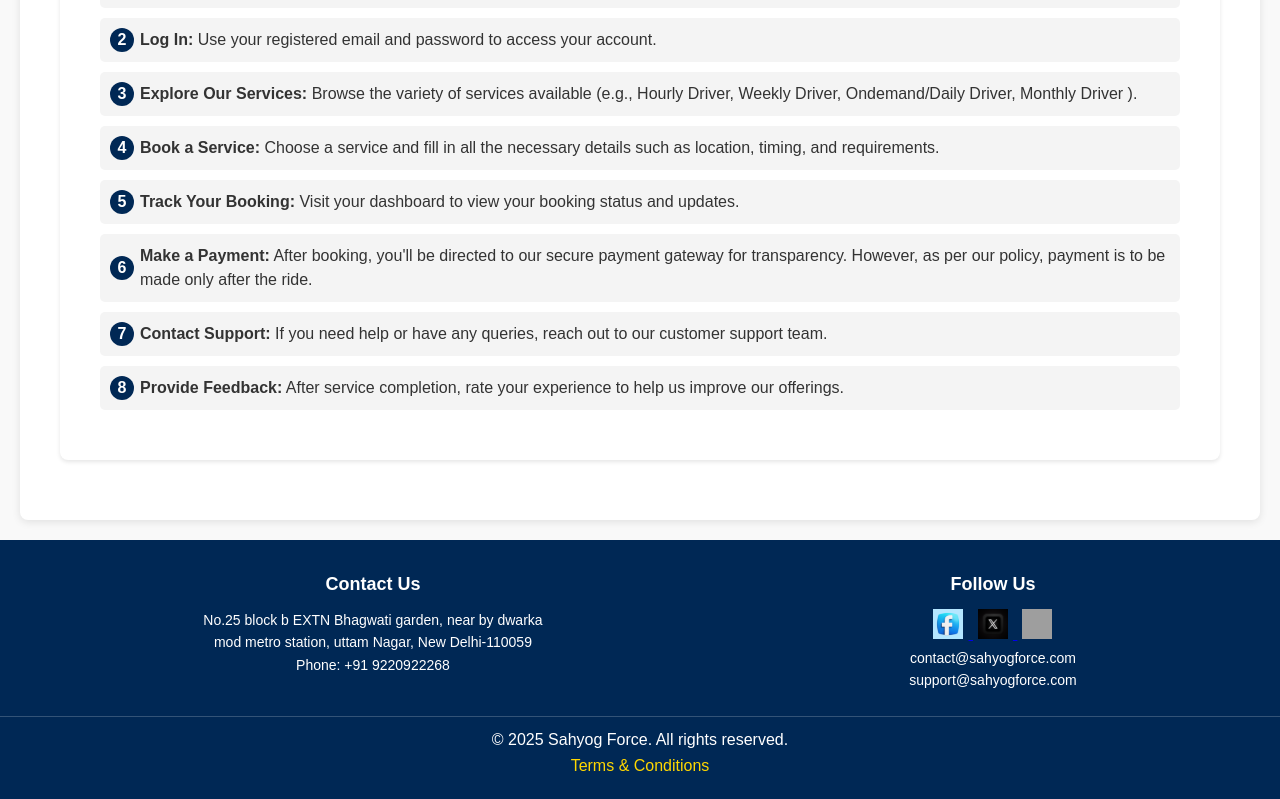
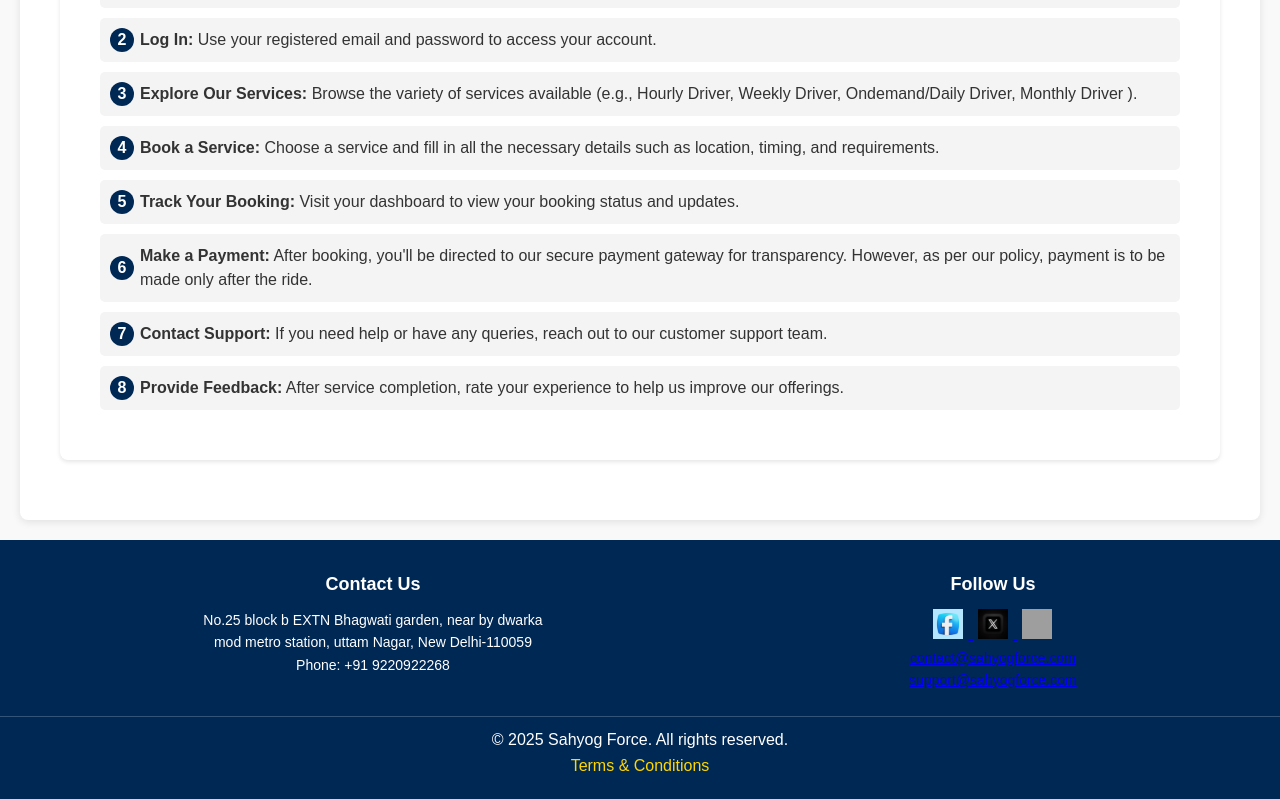
Before and after one commit to ayushmishra25/Tours-and-Travels, a React (Vite) app in the folder Frontend/: page / in a window 1280 px wide. Shown: the part 918-1717 px from the top of the page. Built offline with nearby package versions, Linux system fonts and the light colour scheme; grey boxes are pictures that could not be loaded.

Commit message:
changes in footer - email clickable and social sites updated

```diff
--- a/Frontend/src/components/Footer.jsx
+++ b/Frontend/src/components/Footer.jsx
@@ -14,12 +14,12 @@ function Footer() {
         <div className="footer-section">
           <h2>Follow Us</h2>
           <div className="social-links">
-              <a href="https://www.facebook.com/share/196oNQ1qkF/"  target="_blank" rel="noopener noreferrer"> <img src="facebook.jpg" alt="Facebook" /></a>
-              <a href="https://twitter.com/YourHandle" target="_blank" rel="noopener noreferrer" > <img src="twitter.jpg" alt="Twitter" /></a>
+              <a href="https://www.facebook.com/profile.php?id=61575965612981"  target="_blank" rel="noopener noreferrer"> <img src="facebook.jpg" alt="Facebook" /></a>
+              <a href="https://x.com/sahyogforce" target="_blank" rel="noopener noreferrer" > <img src="twitter.jpg" alt="Twitter" /></a>
               <a href="https://www.instagram.com/sahyogforce?igsh=cjY2bzQ3MzA0ZTI1"  target="_blank"  rel="noopener noreferrer" > <img src="instagram.jpg" alt="Instagram" /></a>
           </div>
-          <p> contact@sahyogforce.com</p>
-          <p> support@sahyogforce.com</p>
+          <p><a href="mailto:contact@sahyogforce.com">contact@sahyogforce.com</a></p>
+          <p><a href="mailto:support@sahyogforce.com">support@sahyogforce.com</a></p>
         </div>
       </div>
       <div className="footer-bottom">
```
